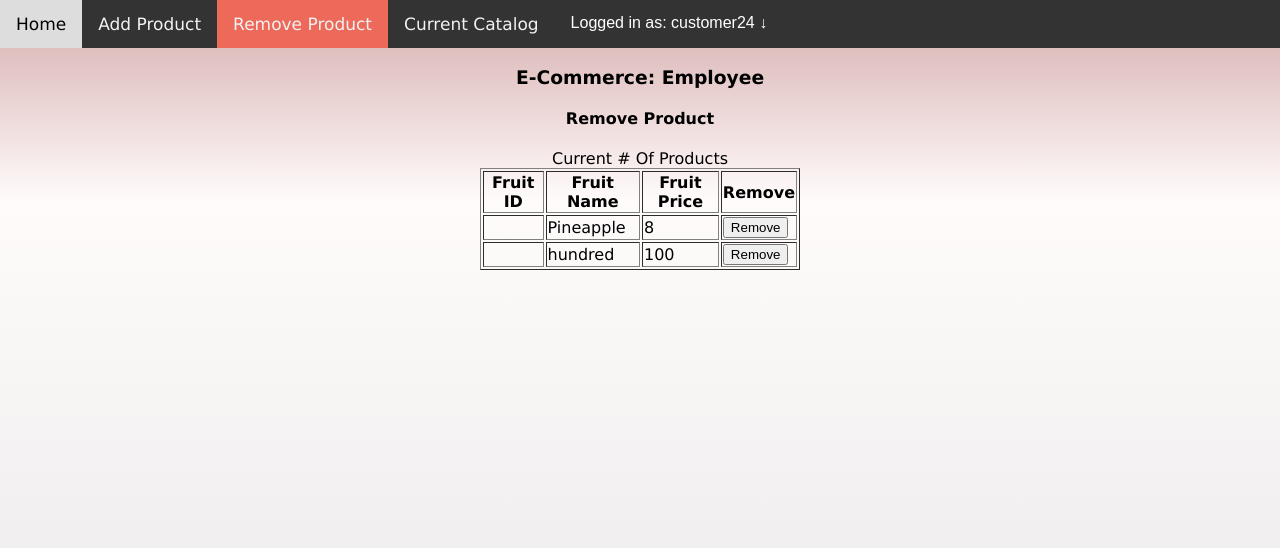
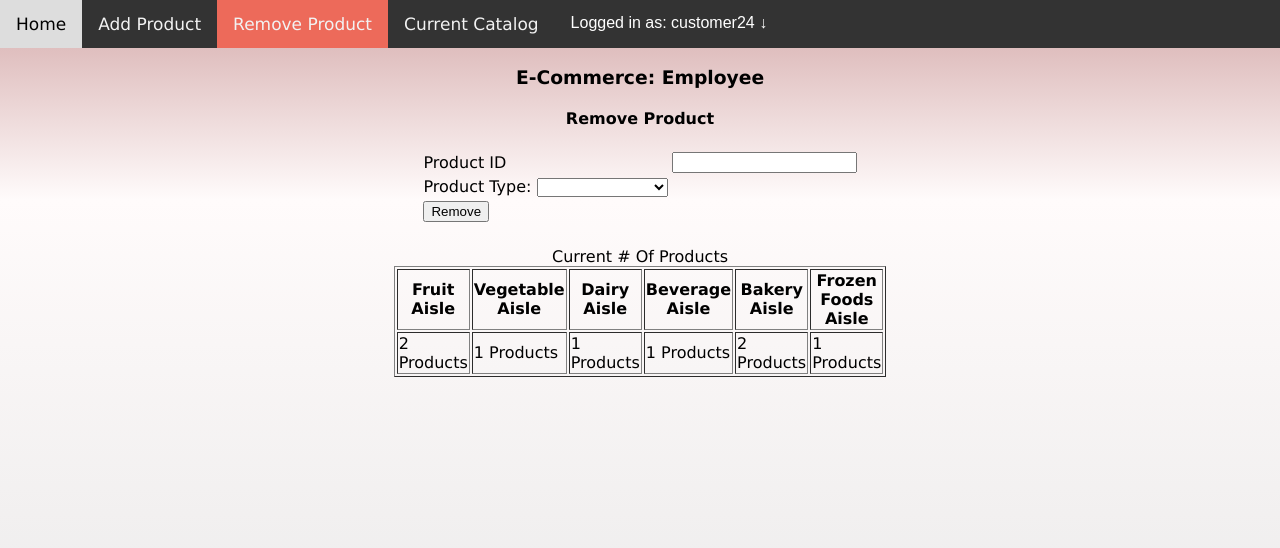
Before and after one commit to chriscolella3/CSIT-337-Final-Project, a PHP site: page /remove_product_form.php in a window 1280 px wide. Shown: the top 548 px of the page. Run offline with PHP 8.4, Linux system fonts and the light colour scheme; a user stored in the database is signed in; data comes from the database, SQL or seed files in the repository; tables that the repository leaves empty hold one stand-in row (values such as "Sample post"); data that the repository does not hold is empty.

Commit message:
Remove product done

```diff
--- a/FoodTropolis V2/remove_product.php
+++ b/FoodTropolis V2/remove_product.php
@@ -1,11 +1,11 @@
 <?php
 session_start();
-
 require_once 'database.php';
 
-$removeid=$_POST['removeid'];
+$productid = $_POST['productid'];
+$aisle = $_POST['producttype'];
 
-$stmt = $conn->prepare("DELETE FROM $aisle WHERE fruitid= '$removeid')");
+$stmt = $conn->prepare("DELETE FROM $aisle WHERE productid = $productid");
 $stmt->execute();
 header('Location: remove_product_form.php');
 
--- a/FoodTropolis V2/remove_product_form.php
+++ b/FoodTropolis V2/remove_product_form.php
@@ -42,44 +42,86 @@ if (!isset($_SESSION['loggedin'])) {
 
   <h3>E-Commerce: Employee</h3>
   <h4>Remove Product <h4>
+
+  <form action="remove_product.php" method="post" required>
+    <table border="0">
+
+        <td>Product ID</td>
+         <td><input type="text" name="productid" required></td>
+      </tr>
+
+      <tr>
+        <td>
+        <label for="producttype">Product Type:</label>
+        <select name="producttype" required>
+        <option value=""></option>
+          <option value="fruitaisle">Fruit Aisle</option>
+          <option value="vegetableaisle">Vegetable Aisle</option>
+          <option value="dairyaisle">Dairy Aisle</option>
+          <option value="beverageaisle">Beverage Aisle</option>
+          <option value="bakeryaisle">Bakery Aisle</option>
+          <option value="frozenfoodaisle">Frozen Food Aisle</option>
+        </select>
+      </td>
+        <td>
+        </td>
+      </tr>
+
+      <tr>
+        <td colspan="2"><input type="submit" value="Remove"></td>
+      </tr>
+    </table>
+  </form>
   </center>
-
 </body>
 </html>
 
+<?php
 
-<?php
-$stmt = $conn->prepare("SELECT * FROM fruitaisle");
-$stmt->execute();
+$sql = "SELECT * FROM fruitaisle";
+$res = $conn->query($sql);
+$fruitcount = $res->rowCount();
 
-$result = $stmt->fetchAll(PDO::FETCH_ASSOC);
+$sql = "SELECT * FROM vegetableaisle";
+$res = $conn->query($sql);
+$vegetablecount = $res->rowCount();
+
+$sql = "SELECT * FROM dairyaisle";
+$res = $conn->query($sql);
+$dairycount = $res->rowCount();
+
+$sql = "SELECT * FROM beverageaisle";
+$res = $conn->query($sql);
+$beveragecount = $res->rowCount();
+
+$sql = "SELECT * FROM bakeryaisle";
+$res = $conn->query($sql);
+$bakerycount = $res->rowCount();
+
+$sql = "SELECT * FROM frozenfoodaisle";
+$res = $conn->query($sql);
+$frozencount = $res->rowCount();
 
 echo" <center>";
 echo"<table style=width:25% border=1>
 <caption>Current # Of Products</caption>
+<tr>
+  <th>Fruit Aisle</th>
+  <th>Vegetable Aisle</th>
+  <th>Dairy Aisle</th>
+  <th>Beverage Aisle</th>
+  <th>Bakery Aisle</th>
+  <th>Frozen Foods Aisle</th>
+</tr>
+<tr>
+  <td>$fruitcount Products</td>
+  <td>$vegetablecount Products</td>
+  <td>$dairycount Products</td>
+  <td>$beveragecount Products</td>
+  <td>$bakerycount Products</td>
+  <td>$frozencount Products</td>
+</tr>
 
-<tr>
-<th>Fruit ID</th>
-<th>Fruit Name</th>
-<th>Fruit Price</th>
-<th>Remove</th>
-</tr>";
-
-foreach ($result as $result) {
-  echo"
-
-<tr>
-  <form action=remove_product.php method=post>
-  <td name= fruitid>$result[fruitid]</td>
-  <td name = fruitname>$result[fruitname]</td>
-  <td name = fruitprice>$result[fruitprice]</td>
-  <td><input type=submit value=Remove </td>
-  </form>
-</tr>";
-
-}
-
-echo"</table>";
+</table>";
 echo" </center";
-
 ?>
```
Also changed, not shown: FoodTropolis V2/add_product_form.php (+4 -4 lines).
